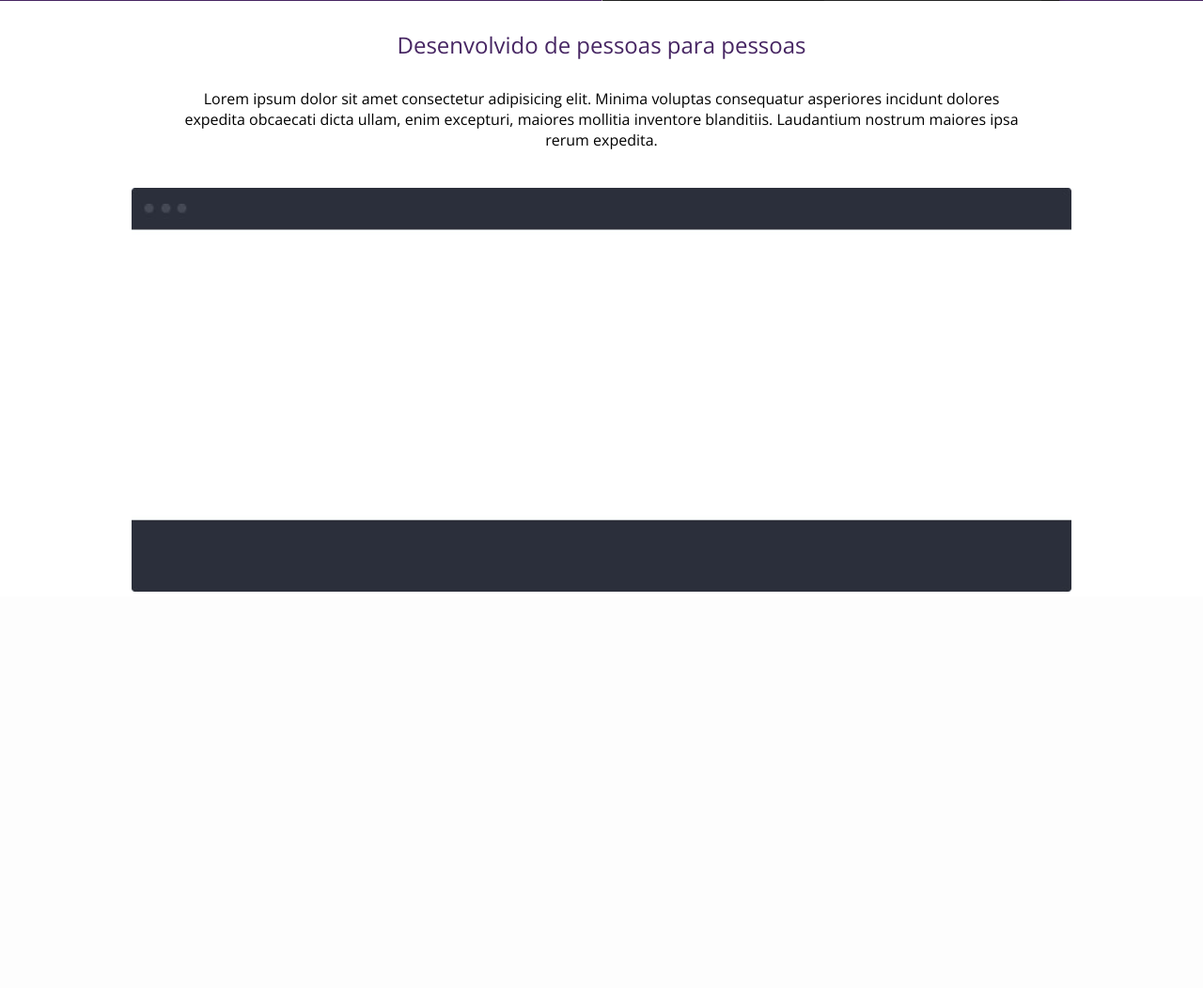
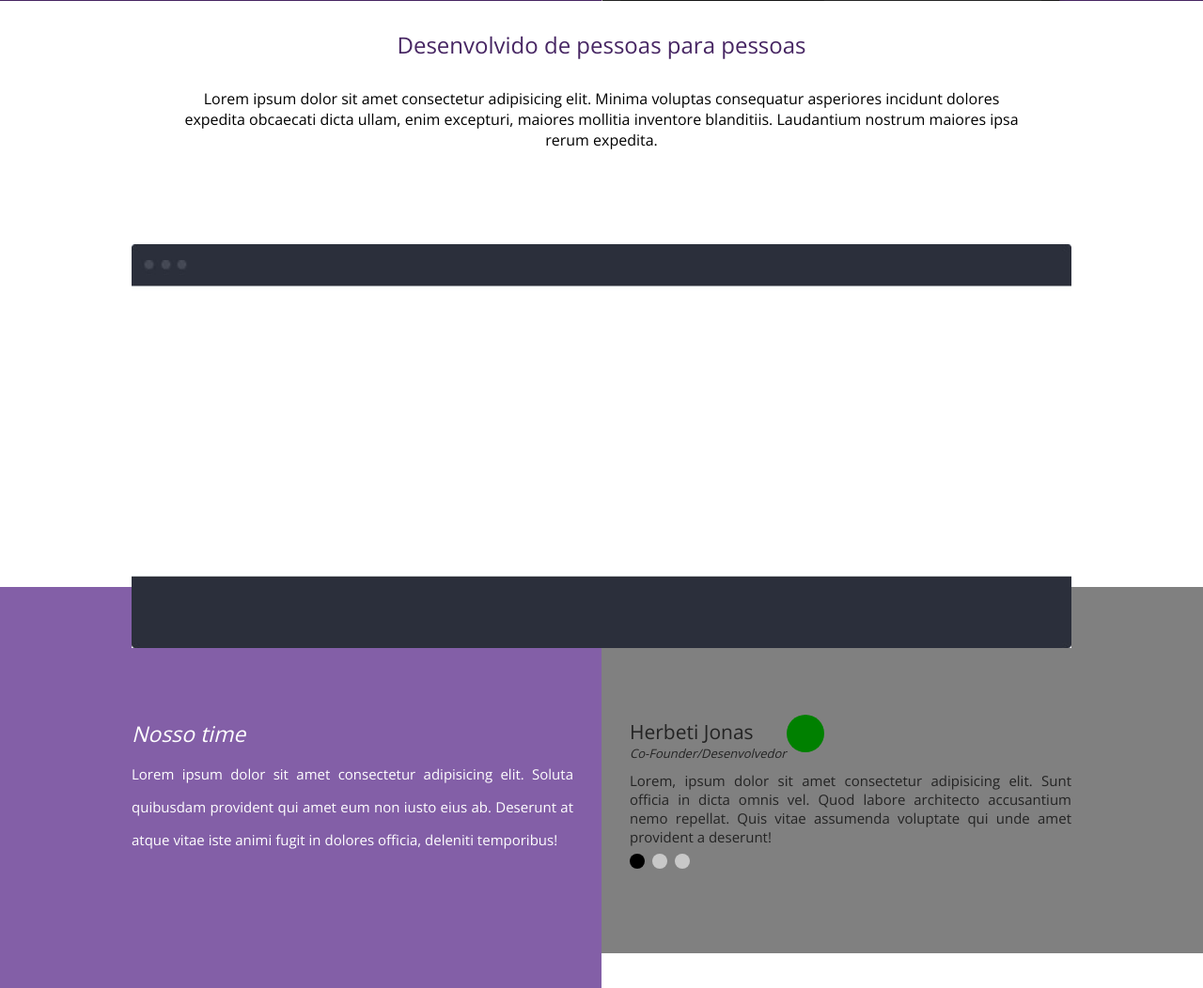
Before and after one commit to jonasearth/projetos-danki, a PHP site: page / in a window 1280 px wide. Shown: the part 1119-2171 px from the top of the page at 94% size. Before the commit the page ends 1749 px from the top, so only its background shows below. Run offline with PHP 8.4, Linux system fonts and the light colour scheme.

Commit message:
add nova sessao

```diff
--- a/front-end/projeto_03/assets/css/style.css
+++ b/front-end/projeto_03/assets/css/style.css
@@ -118,6 +118,7 @@ section.sessao1 {
 
 section.sessao1 .container {
     max-width: 1000px;
+    height: calc(100% + 30px);
 }
 
 .texto-sessao1 {
@@ -197,8 +198,103 @@ section.sessao1 .container {
     display: inline-block;
 }
 .sessao2 img {
+    position: relative;
+    top: 70px;
     width: 100%;
-    margin-top: 40px;
+    margin-top: 30px;
+}
+.sessao3 {
+    width: 100%;
+}
+.part1 {
+    color: white;
+    float: left;
+    width: 50%;
+    padding: 140px 0;
+    background-color: #835fa7;
+}
+.wraper-part1 {
+    max-width: 500px;
+    float: right;
+    padding-right: 30px;
+}
+.part1 h2 {
+    font-weight: 300;
+    font-style: italic;
+    font-size: 23px;
+}
+.part1 p {
+    text-align: justify;
+    font-size: 15px;
+    line-height: 35px;
+    margin-top: 10px;
+}
+.part2 {
+    float: left;
+    width: 50%;
+    padding: 140px 0 90px 0;
+    background-color: gray;
+}
+.sobre-autor {
+    float: left;
+    max-width: 500px;
+    padding-left: 30px;
+}
+.titulo-autor {
+    float: left;
+    width: 100%;
+}
+.wraper-titulo-autor {
+    float: left;
+}
+.titulo-autor h2 {
+    color: #232323;
+    font-weight: 400;
+    font-size: 21px;
+    padding-right: 20px;
+}
+.titulo-autor p {
+    font-size: 13px;
+    color: #232323;
+    font-style: italic;
+    font-weight: 300;
+}
+
+.titulo-autor .img-autor {
+    float: left;
+    width: 40px;
+    height: 40px;
+    position: relative;
+    top: -4px;
+    border-radius: 20px;
+    background-color: green;
+}
+.texto-autor {
+    float: left;
+    width: 100%;
+    margin-top: 10px;
+}
+
+.texto-autor p {
+    text-align: justify;
+    color: #232323;
+    font-size: 15px;
+}
+
+.slider-bullets {
+    width: 100%;
+    float: left;
+    padding-left: 30px;
+    margin-top: 8px;
+}
+.slider-bullets span {
+    width: 16px;
+    height: 16px;
+    float: left;
+    border-radius: 8px;
+    margin-right: 8px;
+    cursor: pointer;
+    background-color: rgb(200, 200, 200);
 }
 @media screen and (max-width: 768px) {
     header {
--- a/front-end/projeto_03/index.html
+++ b/front-end/projeto_03/index.html
@@ -94,5 +94,51 @@
             <!--container-->
         </section>
         <!--sessao2-->
+        <section class="sessao3">
+            <div class="part1">
+                <div class="wraper-part1">
+                    <h2>Nosso time</h2>
+                    <p>
+                        Lorem ipsum dolor sit amet consectetur adipisicing elit.
+                        Soluta quibusdam provident qui amet eum non iusto eius
+                        ab. Deserunt at atque vitae iste animi fugit in dolores
+                        officia, deleniti temporibus!
+                    </p>
+                </div>
+            </div>
+
+            <div class="part2">
+                <div class="sobre-autor">
+                    <div class="titulo-autor">
+                        <div class="wraper-titulo-autor">
+                            <h2>Herbeti Jonas</h2>
+                            <p>Co-Founder/Desenvolvedor</p>
+                        </div>
+                        <!--wraper-titulo-autor-->
+                        <div class="img-autor"></div>
+                        <!--img-autor-->
+                    </div>
+                    <!--titulo-author-->
+                    <div class="texto-autor">
+                        <p>
+                            Lorem, ipsum dolor sit amet consectetur adipisicing
+                            elit. Sunt officia in dicta omnis vel. Quod labore
+                            architecto accusantium nemo repellat. Quis vitae
+                            assumenda voluptate qui unde amet provident a
+                            deserunt!
+                        </p>
+                    </div>
+                    <!--text-autor-->
+                </div>
+                <!--sobre-autor-->
+                <div class="slider-bullets">
+                    <span style="background-color: black;"></span>
+                    <span></span>
+                    <span></span>
+                </div>
+                <!--slider-bullets-->
+            </div>
+            <!--part2-->
+        </section>
     </body>
 </html>
```
